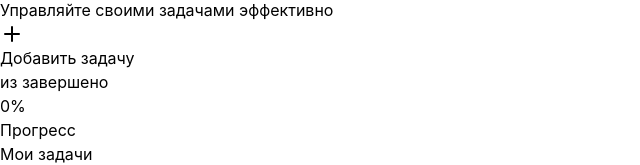
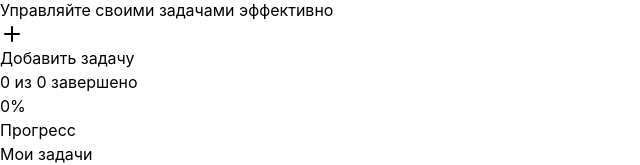
Before and after one commit to turboweb-sites/tw-ddbc8fa5, a React (Vite) app: page / in a window 1280 px wide. Shown: the part 326-491 px from the top of the page, without its empty margins (0-640 px from the left). Built offline with nearby package versions, Linux system fonts and the light colour scheme; no server answers; the database is empty.

Commit message:
fix: pass correct props to Header and AddTodoForm (TypeScript errors)

```diff
--- a/src/App.tsx
+++ b/src/App.tsx
@@ -74,7 +74,7 @@ export default function App() {
 
   return (
     <div className="min-h-screen bg-gradient-to-br from-purple-50 via-pink-50 to-blue-50 flex flex-col">
-      <Header />
+      <Header onAddClick={() => setShowAddForm(!showAddForm)} completedCount={completedCount} totalCount={totalCount} />
 
       <main className="flex-grow max-w-4xl mx-auto px-4 py-8 w-full">
         {error && (
@@ -112,7 +112,7 @@ export default function App() {
 
         {showAddForm && (
           <div className="mb-6">
-            <AddTodoForm onSubmit={handleAddTodo} onCancel={() => setShowAddForm(false)} />
+            <AddTodoForm onAdd={handleAddTodo} onCancel={() => setShowAddForm(false)} />
           </div>
         )}
 
```
